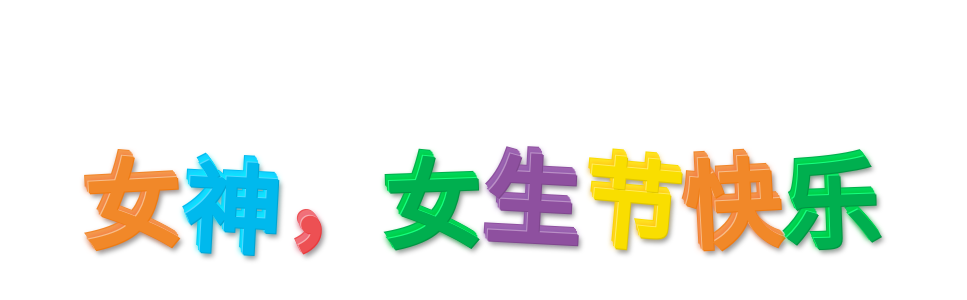
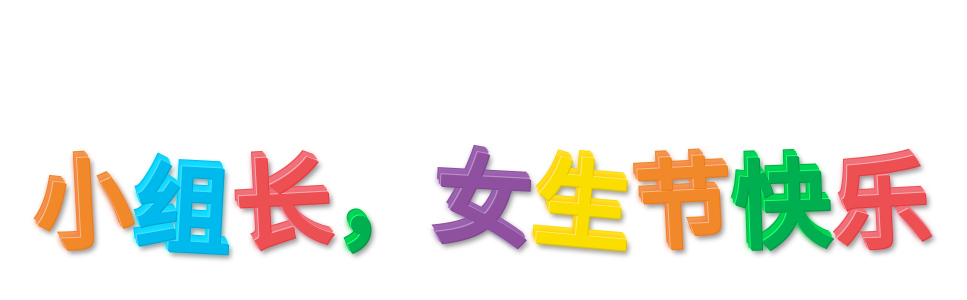
Before and after one commit to xiarainday/pokemon, a plain HTML site: page index2.html in a window 1280 px wide. Shown: the part 92-392 px from the top of the page, without its empty margins (120-1087 px from the left). Drawn offline with Linux system fonts and the light colour scheme.

Commit message:
Update index2.html

```diff
--- a/index2.html
+++ b/index2.html
@@ -88,7 +88,7 @@
 <body>
 
 <div class="wrapper">
-  <div class="content">女神，女生节快乐</div>
+  <div class="content">小组长，女生节快乐</div>
 </div>
 
 <script type="text/javascript">
```
